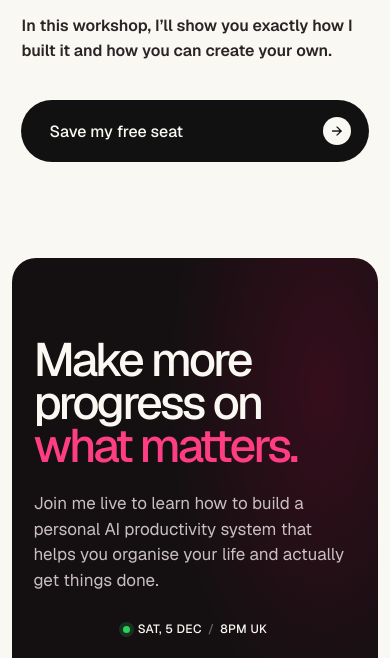
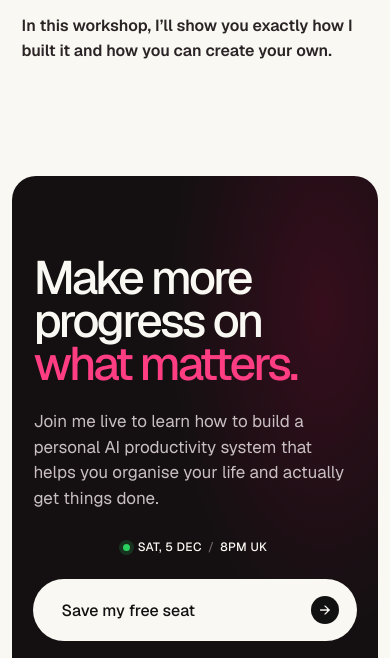
Before and after one commit to alisoneyo/me, a plain HTML site: page ai/index.html in a window 390 px wide. Shown: the part 2649-3307 px from the top of the page. Drawn offline with Linux system fonts and the light colour scheme; a script that the page names is missing.

Commit message:
/ai: remove the button from the host section (#33)
Claude-Session: https://claude.ai/code/session_01DDHP7Lz6RAsxayWih4DnJ3

Co-authored-by: Claude <noreply@anthropic.com>

```diff
--- a/ai/index.html
+++ b/ai/index.html
@@ -114,7 +114,6 @@ fbq('track', 'PageView');
       <p>So I built my own AI productivity system using Claude + Obsidian.</p>
       <p>It helps me stay on top of my commitments, find information across my connected tools, plan my days and keep track of my progress.</p>
       <p class="host-close">In this workshop, I’ll show you exactly how I built it and how you can create your own.</p>
-      <button type="button" class="btn-dark" data-register="host">Save my free seat<span class="btn-dark-icon" aria-hidden="true"><span class="arrow-right">↓</span></span></button>
     </div>
   </section>
 
--- a/ai/styles.css
+++ b/ai/styles.css
@@ -355,8 +355,7 @@ button { font: inherit; }
   color: var(--ink) !important;
   margin-bottom: 22px !important;
 }
-.host-copy .host-close { font-weight: 600; color: var(--ink); }
-.host-copy .btn-dark { margin-top: 20px; }
+.host-copy .host-close { font-weight: 600; color: var(--ink); margin-bottom: 0; }
 
 /* ---------- Final register panel (same as /job) ---------- */
 .final { padding: 0 clamp(12px,2vw,24px) clamp(12px,2vw,24px); }
@@ -558,7 +557,6 @@ button { font: inherit; }
   .countdown small { letter-spacing: .04em; }
   .hero-side .btn-dark,
   .center .btn-dark,
-  .host-copy .btn-dark,
   .final-main .btn-dark { width: 100%; justify-content: space-between; }
   .learn .h2 { max-width: none; text-align: left; }
   .outcomes { grid-template-columns: minmax(0,1fr); margin-top: 36px; }
```
